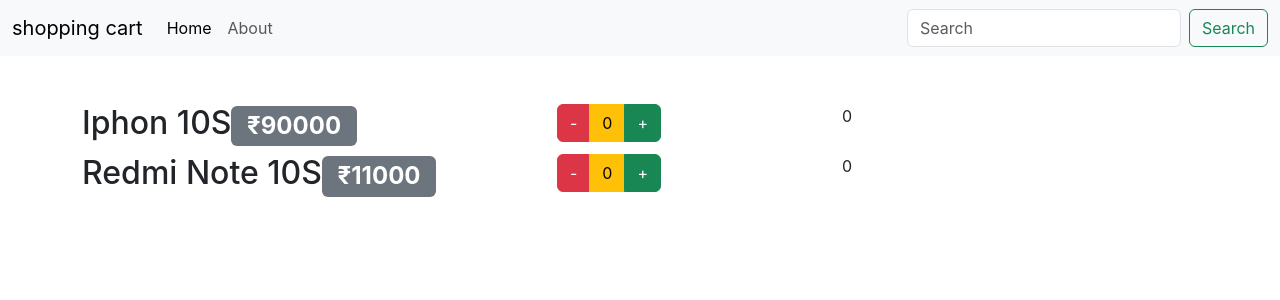
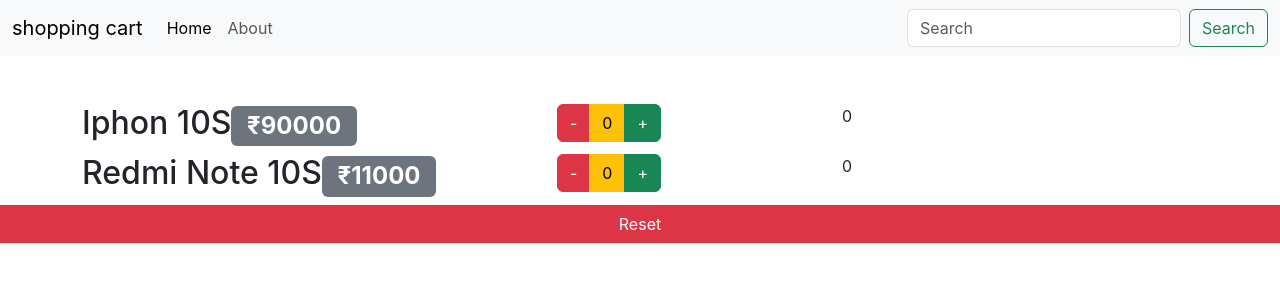
Before and after one commit to satya549/Reactjs, a React (Create React App) app: page / in a window 1280 px wide. Shown: the top 300 px of the page. Built offline with nearby package versions, Linux system fonts and the light colour scheme.

Commit message:
create Footer fn

```diff
--- a/src/App.js
+++ b/src/App.js
@@ -1,8 +1,9 @@
 import logo from "./logo.svg";
+import React, { useState } from "react";
 import "./App.css";
 import Navbar from "./components/Navbar";
 import ProductList from "./components/ProductList.js";
-import React, { useState } from "react";
+import Footer from "./components/Footer.js"
 
 function App() {
   const products = [
@@ -44,6 +45,7 @@
           decrementQuantity={decrementQuantity}
         />
       </main>
+       <Footer/>
     </>
   );
 }
--- /dev/null
+++ b/src/components/Footer.js
@@ -0,0 +1,12 @@
+import React from 'react'
+
+export default function Footer(props) {
+  return (
+    <div className='row'>
+      <button className='btn btn-danger'>Reset</button>
+      <div>
+        {props.totalAmount}
+      </div>
+    </div>
+  )
+}
```
